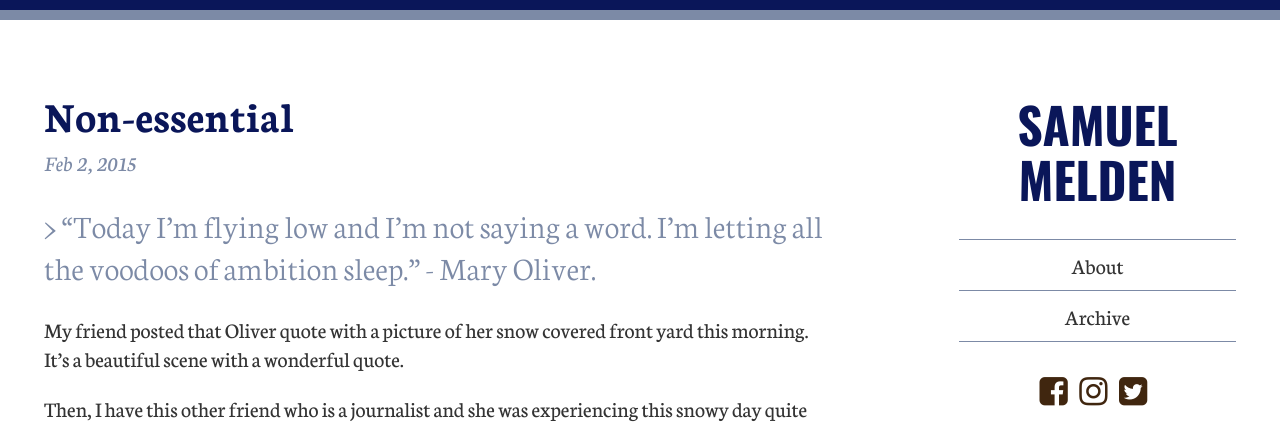
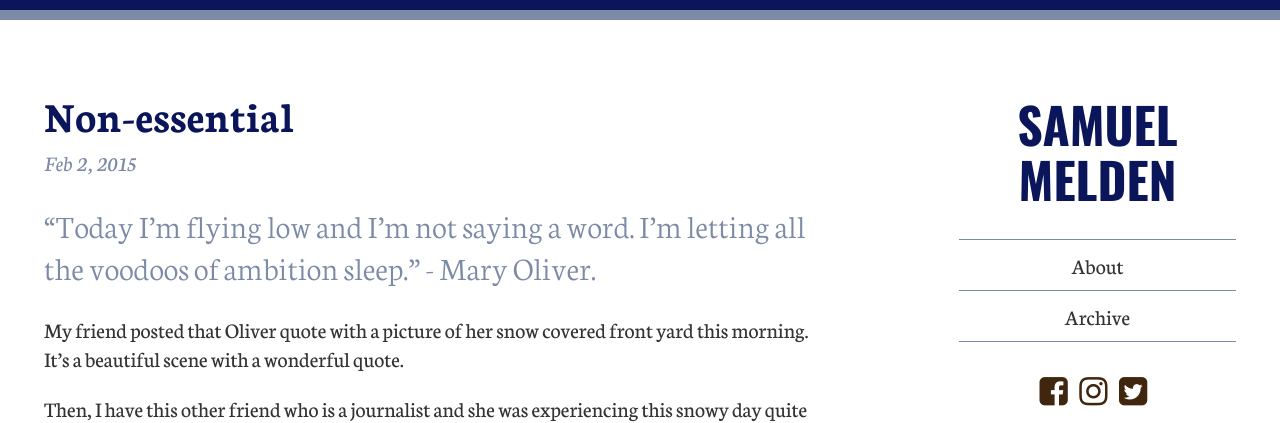
Before and after one commit to smlmldn/smlmldn.github.io, a Jekyll site: the page built from _posts/2015-02-02-non-essential.md, in a window 1280 px wide. Shown: the top 423 px of the page. Built offline with Jekyll 4.4.1, drawn with Linux system fonts in a browser that asks for light colours; nearby versions of some CDN libraries; comment, search, counter and statistics services are not loaded.

```diff
--- a/_posts/2015-02-02-non-essential.md
+++ b/_posts/2015-02-02-non-essential.md
@@ -4,7 +4,7 @@ published: true
 title: "Non-essential"
 ---
 
-## > "Today I'm flying low and I'm not saying a word. I'm letting all the voodoos of ambition sleep." - Mary Oliver.
+## "Today I'm flying low and I'm not saying a word. I'm letting all the voodoos of ambition sleep." - Mary Oliver.
 
 My friend posted that Oliver quote with a picture of her snow covered front yard this morning. It's a beautiful scene with a wonderful quote.
 
```
